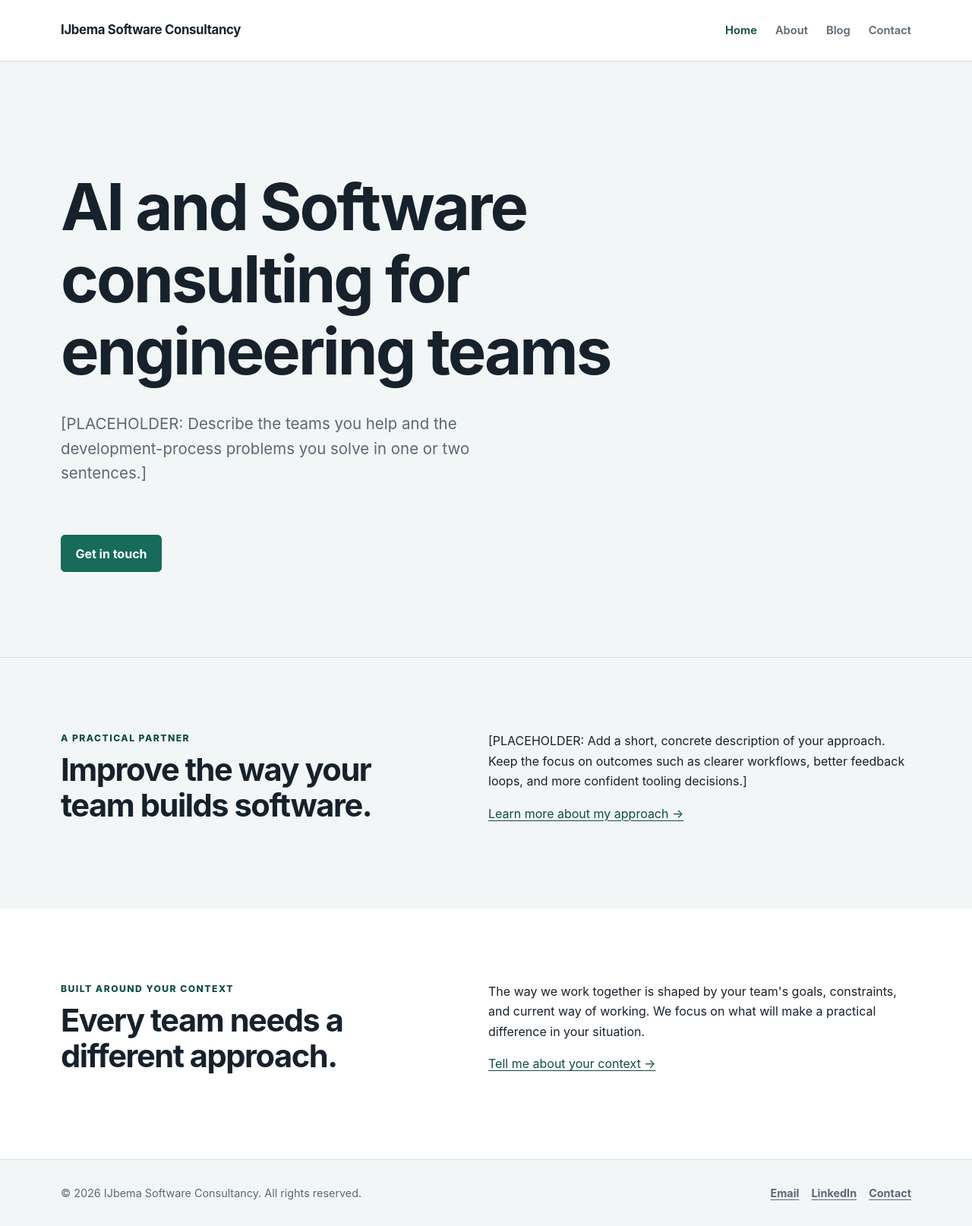
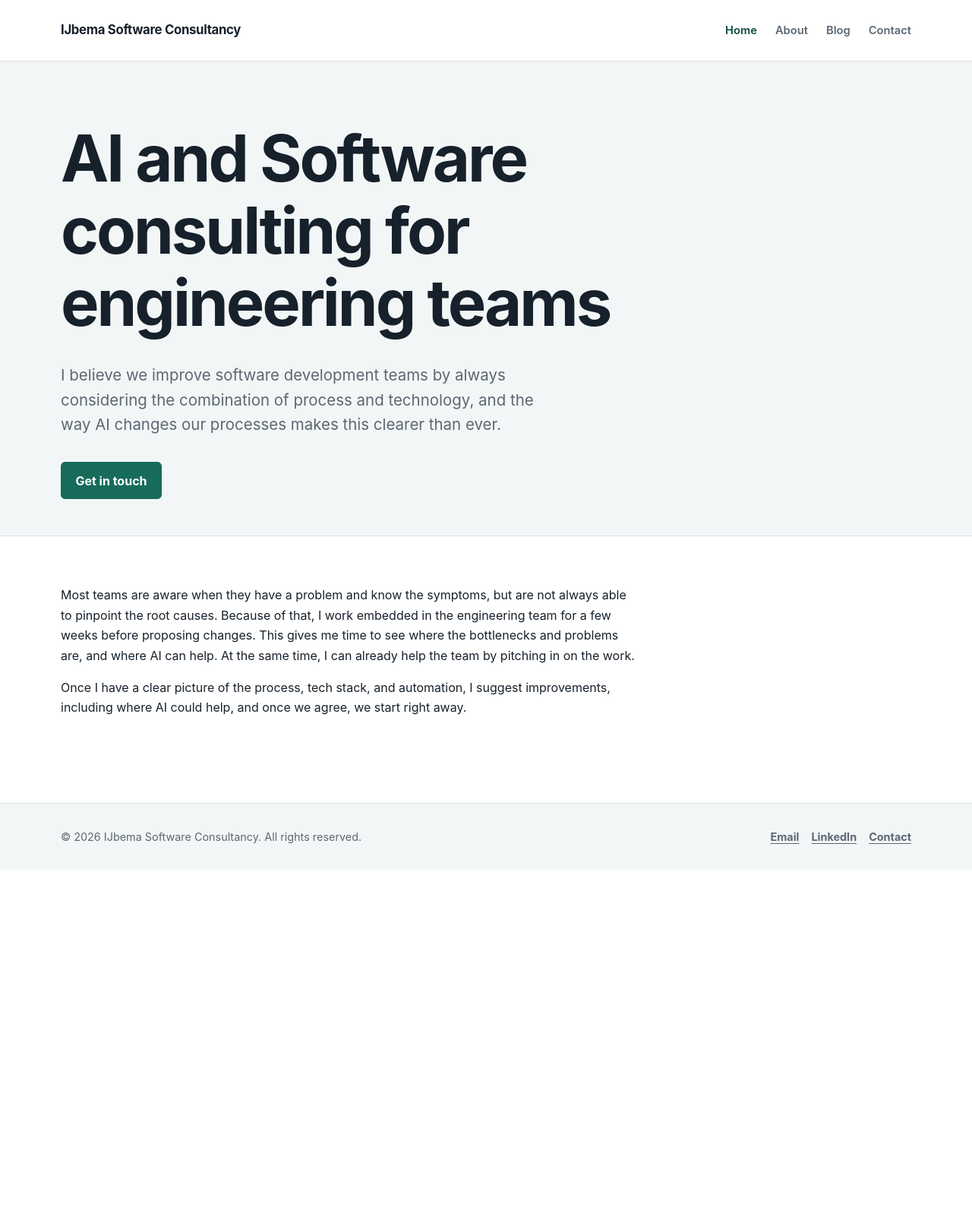
Before and after one commit to markijbema/ijbema_com, a Jekyll site: the page built from index.md, in a window 1280 px wide. Shown: the whole page at 76% size. Built offline with Jekyll 4.4.1, drawn with Linux system fonts in a browser that asks for light colours; after the commit the page ends 1145 px from its top, so only the background shows below that.

Commit message:
copypasta some text around

```diff
--- a/_layouts/home.html
+++ b/_layouts/home.html
@@ -5,36 +5,10 @@ layout: default
   <div class="wrap">
     <h1>{{ page.hero_title }}</h1>
     <p class="hero-copy">{{ page.hero_copy }}</p>
-    <div class="hero-actions">
-      {% for action in page.hero_actions %}
-        <a class="button{% if action.secondary %} button-secondary{% endif %}" href="{{ action.url | relative_url }}">{{ action.label }}</a>
-      {% endfor %}
-    </div>
+    <a class="button" href="{{ site.baseurl }}/contact/">Get in touch</a>
   </div>
 </section>
 
-<section class="section section-tinted">
-  <div class="wrap intro-grid">
-    <div>
-      <p class="section-label">{{ page.intro_label }}</p>
-      <h2>{{ page.intro_heading }}</h2>
-    </div>
-    <div>
-      <p>{{ page.intro_copy }}</p>
-      <p><a class="text-link" href="{{ page.intro_url | relative_url }}">{{ page.intro_link }} <span aria-hidden="true">&rarr;</span></a></p>
-    </div>
-  </div>
-</section>
-
-<section class="section">
-  <div class="wrap intro-grid">
-    <div>
-      <p class="section-label">{{ page.engagement_label }}</p>
-      <h2>{{ page.engagement_heading }}</h2>
-    </div>
-    <div>
-      <p>{{ page.engagement_copy }}</p>
-      <p><a class="text-link" href="{{ page.engagement_url | relative_url }}">{{ page.engagement_link }} <span aria-hidden="true">&rarr;</span></a></p>
-    </div>
-  </div>
-</section>
+<div class="wrap home-body">
+  {{ content }}
+</div>
--- a/assets/css/style.css
+++ b/assets/css/style.css
@@ -137,7 +137,7 @@ img {
 
 .hero,
 .page-hero {
-  padding: clamp(5rem, 12vw, 9rem) 0 clamp(4rem, 9vw, 7rem);
+  padding: clamp(3rem, 8vw, 5rem) 0 clamp(2rem, 5vw, 3rem);
   border-bottom: 1px solid var(--line);
 }
 
@@ -370,6 +370,18 @@ h3 {
   margin-top: var(--space-sm);
 }
 
+.home-body {
+  padding: var(--space-lg) 0 var(--space-xl);
+}
+
+.home-body > p {
+  max-width: var(--content-width);
+}
+
+.home-body .button {
+  margin-top: var(--space-sm);
+}
+
 .site-footer {
   padding: var(--space-md) 0;
   color: var(--muted);
--- a/index.md
+++ b/index.md
@@ -1,25 +1,19 @@
 ---
 layout: home
 title: "AI and Software consulting"
-description: "[PLACEHOLDER: A concise description of how you help engineering teams improve their development process.]"
+description:
+  By working embedded in a team for a few weeks I can help you fix bottlenecks and improve your process by fixing those,
+  and introducing and improving AI-assisted development
 hero_title: "AI and Software consulting for engineering teams"
-hero_copy:
-  "[PLACEHOLDER: Describe the teams you help and the development-process problems you solve in one or two sentences.]"
-hero_actions:
-  - label: "Get in touch"
-    url: "/contact/"
-intro_label: "A practical partner"
-intro_heading: "Improve the way your team builds software."
-intro_copy:
-  "[PLACEHOLDER: Add a short, concrete description of your approach. Keep the focus on outcomes such as clearer
-  workflows, better feedback loops, and more confident tooling decisions.]"
-intro_link: "Learn more about my approach"
-intro_url: "/about/"
-engagement_label: "Built around your context"
-engagement_heading: "Every team needs a different approach."
-engagement_copy:
-  "The way we work together is shaped by your team's goals, constraints, and current way of working. We focus on what
-  will make a practical difference in your situation."
-engagement_link: "Tell me about your context"
-engagement_url: "/contact/"
+hero_copy: >-
+  I believe we improve software development teams by always considering the combination of process and technology, and
+  the way AI changes our processes makes this clearer than ever.
 ---
+
+Most teams are aware when they have a problem and know the symptoms, but are not always able to pinpoint the root
+causes. Because of that, I work embedded in the engineering team for a few weeks before proposing changes. This gives me
+time to see where the bottlenecks and problems are, and where AI can help. At the same time, I can already help the team
+by pitching in on the work.
+
+Once I have a clear picture of the process, tech stack, and automation, I suggest improvements, including where AI could
+help, and once we agree, we start right away.
```
